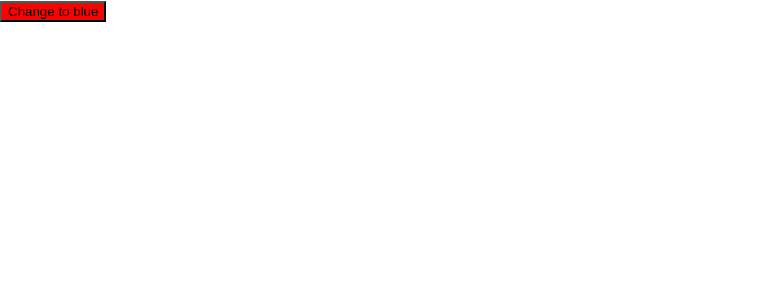
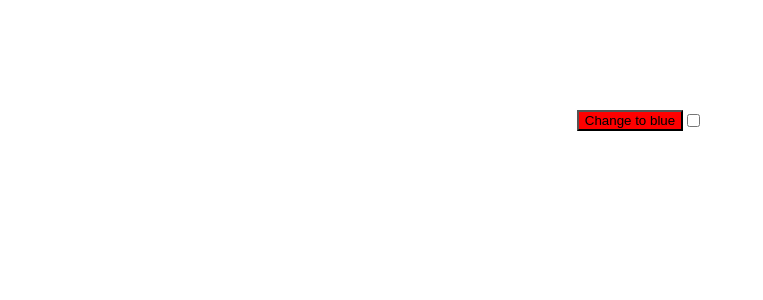
Before and after one commit to JavaScriptN0ob/React-Testing-Library-practise, a React (Create React App) app: page / in a window 1280 px wide. Shown: the top 300 px of the page, without its empty margins (0-763 px from the left). Built offline with nearby package versions, Linux system fonts and the light colour scheme.

Commit message:
test on checkbox and button disabled attribute

```diff
--- a/src/App.js
+++ b/src/App.js
@@ -1,21 +1,35 @@
-// import logo from './logo.svg';
+// import logo from
 import { useState } from 'react';
 import './App.css';
 
 function App() {
   const [ buttonColor, setButtonColor ] = useState('red');
   const newButtonColor = buttonColor === 'red' ? 'blue' : 'red';
+  const [checkboxStatus, setCheckboxStatus] = useState(false);
 
   return (
-    <div>
+    <div style={{
+      display: 'flex',
+      justifyContent: 'center',
+      height: '30vh',
+      alignItems: 'center',
+    }}>
       <button
-        style={{backgroundColor: buttonColor}}
+        style={{
+          backgroundColor: buttonColor,
+        }}
         onClick={() => {
           setButtonColor(newButtonColor)
         }}
+        disabled={checkboxStatus}
       >
         Change to {newButtonColor}
       </button>
+      <input
+        type="checkbox"
+        checked={checkboxStatus}
+        onChange={(e) => setCheckboxStatus(e.target.checked)}
+      />
     </div>
   );
 }
```
Also changed, not shown: 1 other file (tests, documents, lock files or other folders).
